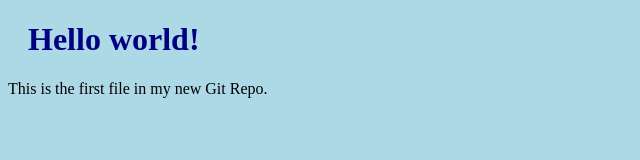
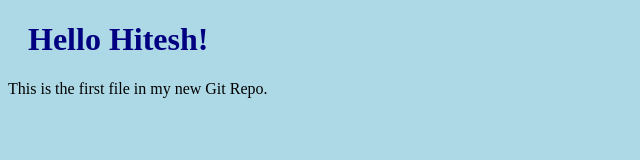
Before and after one commit to Hitesh1690/hello-world, a plain HTML site: page index.html in a window 1280 px wide. Shown: the full height of the page, 0-640 px from the left. Drawn offline with Linux system fonts and the light colour scheme.

Commit message:
Update index.html

```diff
--- a/index.html
+++ b/index.html
@@ -6,7 +6,7 @@
 </head>
 <body>
 
-<h1>Hello world!</h1>
+<h1>Hello Hitesh!</h1>
 <p>This is the first file in my new Git Repo.</p>
 
 </body>
```
